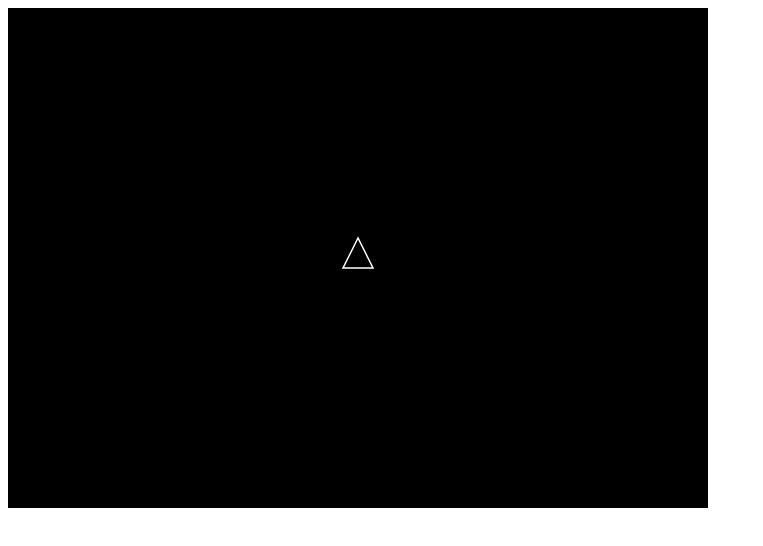
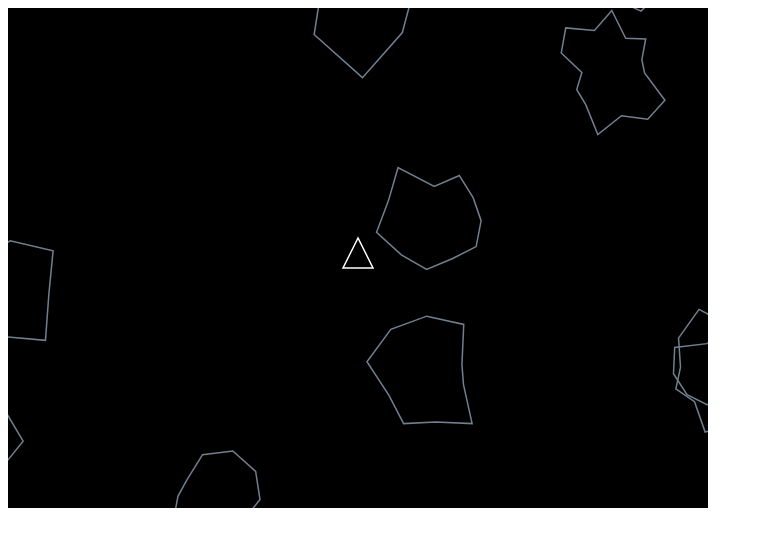
Before and after one commit to matruan/asteroids, a plain HTML site: page index.html in a window 1280 px wide. Shown: the whole page, without its empty margins (0-763 px from the left). Drawn offline with Linux system fonts and the light colour scheme.

Commit message:
creating asteroids

```diff
--- a/index.html
+++ b/index.html
@@ -10,6 +10,11 @@
     <script>
       const FRICTION = 0.7; // friction coefficient in space (0 = no friction, 1 = lots of friction)
       const FPS = 30; // frames per second
+      const ROIDS_JAG = 0.4; // jaggedness of the asteroids (0 = none, 1 = lots)
+      const ROIDS_NUM = 10; // starting number of asteroids
+      const ROIDS_SIZE = 100; // starting size of asteroids in pixels
+      const ROIDS_SPD = 50; // max starting speed of asteroids in pixels per second
+      const ROIDS_VERT = 10; // average number of vertices in each asteroid
       const SHIP_SIZE = 30; // ship height in pixels
       const TURN_SPEED = 360; // degrees per second
       const SHIP_THRUST = 5; // acceleration of the ship in pixels per second per second
@@ -17,6 +22,8 @@
       /** @type {HTMLCanvasElement} */
       var canv = document.getElementById("gameCanvas");
       var ctxt = canv.getContext("2d");
+
+      // set up the spaceship object
 
       var ship = {
         x: canv.width / 2,
@@ -31,12 +38,33 @@
         },
       };
 
+      // set up asteroids
+      var roids = [];
+      createAsteroidBelt();
+
       // set up event handlers
       document.addEventListener("keydown", keyDown);
       document.addEventListener("keyup", keyUp);
 
       // set the game loop
       setInterval(update, 1000 / FPS);
+
+      function createAsteroidBelt() {
+        roids = [];
+        var x, y;
+        for (var i = 0; i < ROIDS_NUM; i++) {
+          do {
+            x = Math.floor(Math.random() * canv.width);
+            y = Math.floor(Math.random() * canv.height);
+          } while (distBetweenPoints(ship.x, ship.y, x, y) < ROIDS_SIZE * 2 + ship.r);
+          roids.push(newAsteroid(x, y));
+        }
+      }
+
+      function distBetweenPoints(x1, y1, x2, y2) {
+        return Math.sqrt(Math.pow(x2 - x1, 2) + Math.pow(y2 - y1, 2));
+      }
+
       function keyDown(/** @type {KeyboardEvent} */ ev) {
         switch (ev.keyCode) {
           case 37: // left arrow (rotate ship left)
@@ -66,6 +94,33 @@
         }
       }
 
+      function newAsteroid(x, y) {
+        var roid = {
+          x: x,
+          y: y,
+          xv:
+            ((Math.random() * ROIDS_SPD) / FPS) *
+            (Math.random() < 0.5 ? 1 : -1),
+          yv:
+            ((Math.random() * ROIDS_SPD) / FPS) *
+            (Math.random() < 0.5 ? 1 : -1),
+          r: ROIDS_SIZE / 2,
+          a: Math.random() * Math.PI * 2, // in radians
+          vert: Math.floor(Math.random() * (ROIDS_VERT + 1) + ROIDS_VERT / 2),
+          offs: []
+        };
+
+        // create the vertex offets array
+        for (var i = 0; i < roid.vert; i ++){
+          roid.offs.push(Math.random() * ROIDS_JAG * 2 + 1 - ROIDS_JAG);
+        }
+
+
+        return roid;
+      }
+
+
+
       function update() {
         // draw space
         ctxt.fillStyle = "black";
@@ -77,24 +132,28 @@
           ship.thrust.y -= (SHIP_THRUST * Math.sin(ship.a)) / FPS;
 
           // draw the thruster
-          ctxt.fillStyle = 'red';
-          ctxt.strokeStyle = 'yellow';
+          ctxt.fillStyle = "red";
+          ctxt.strokeStyle = "yellow";
           ctxt.lineWidth = SHIP_SIZE / 10;
           ctxt.beginPath();
           ctxt.moveTo(
             // rear left
-            ship.x - ship.r * ((2 / 3) * Math.cos(ship.a) + 0.5 * Math.sin(ship.a)),
-            ship.y + ship.r * ((2 / 3) * Math.sin(ship.a) - 0.5 * Math.cos(ship.a))
+            ship.x -
+              ship.r * ((2 / 3) * Math.cos(ship.a) + 0.5 * Math.sin(ship.a)),
+            ship.y +
+              ship.r * ((2 / 3) * Math.sin(ship.a) - 0.5 * Math.cos(ship.a))
           );
           ctxt.lineTo(
             // rear center behind the ship
-            ship.x - ship.r * 6 / 3 * Math.cos(ship.a) + Math.sin(ship.a),
-            ship.y + ship.r * 6 / 3 * Math.sin(ship.a) - Math.cos(ship.a)
+            ship.x - ((ship.r * 6) / 3) * Math.cos(ship.a) + Math.sin(ship.a),
+            ship.y + ((ship.r * 6) / 3) * Math.sin(ship.a) - Math.cos(ship.a)
           );
           ctxt.lineTo(
             // rear right
-            ship.x - ship.r * ((2 / 3) * Math.cos(ship.a) - 0.5 * Math.sin(ship.a)),
-            ship.y + ship.r * ((2 / 3) * Math.sin(ship.a) + 0.5 * Math.cos(ship.a))
+            ship.x -
+              ship.r * ((2 / 3) * Math.cos(ship.a) - 0.5 * Math.sin(ship.a)),
+            ship.y +
+              ship.r * ((2 / 3) * Math.sin(ship.a) + 0.5 * Math.cos(ship.a))
           );
           ctxt.closePath();
           ctxt.fill();
@@ -126,6 +185,55 @@
         ctxt.closePath();
         ctxt.stroke();
 
+        // draw the asteroids
+        ctxt.strokeStyle = "slategray";
+        ctxt.lineWidth = SHIP_SIZE / 20;
+        var x, y, r, a, vert, offs;
+
+        for (var i = 0; i < roids.length; i++) {
+          // get the asteroids properties
+          x = roids[i].x;
+          y = roids[i].y;
+          r = roids[i].r;
+          a = roids[i].a;
+          vert = roids[i].vert;
+          offs = roids[i].offs;
+
+          // draw a path
+          ctxt.beginPath();
+          ctxt.moveTo(
+            x + r * offs[0] * Math.cos(a),
+            y + r * offs[0] * Math.sin(a));
+          // draw a polygon
+          for (var j = 1; j < vert; j++) {
+            ctxt.lineTo(
+              x + r * offs[j] * Math.cos(a + (j * Math.PI * 2) / vert),
+              y + r * offs[j] * Math.sin(a + (j * Math.PI * 2) / vert)
+            );
+          }
+
+          ctxt.closePath();
+          ctxt.stroke();
+
+          // move the asteroid
+          roids[i].x += roids[i].xv;
+          roids[i].y += roids[i].yv;
+
+          // handle edge of screen
+          if (roids[i].x < 0 - roids[i].r){
+            roids[i].x = canv.width + roids[i].r
+          } else if (roids[i].x > canv.width + roids[i].r) {
+            roids[i].x = 0 - roids[i].r
+          }
+
+          if (roids[i].y < 0 - roids[i].r){
+            roids[i].y = canv.height + roids[i].r
+          } else if (roids[i].y > canv.height + roids[i].r) {
+            roids[i].y = 0 - roids[i].r
+          }
+
+        }
+
         // rotate ship
         ship.a += ship.rot;
 
```
